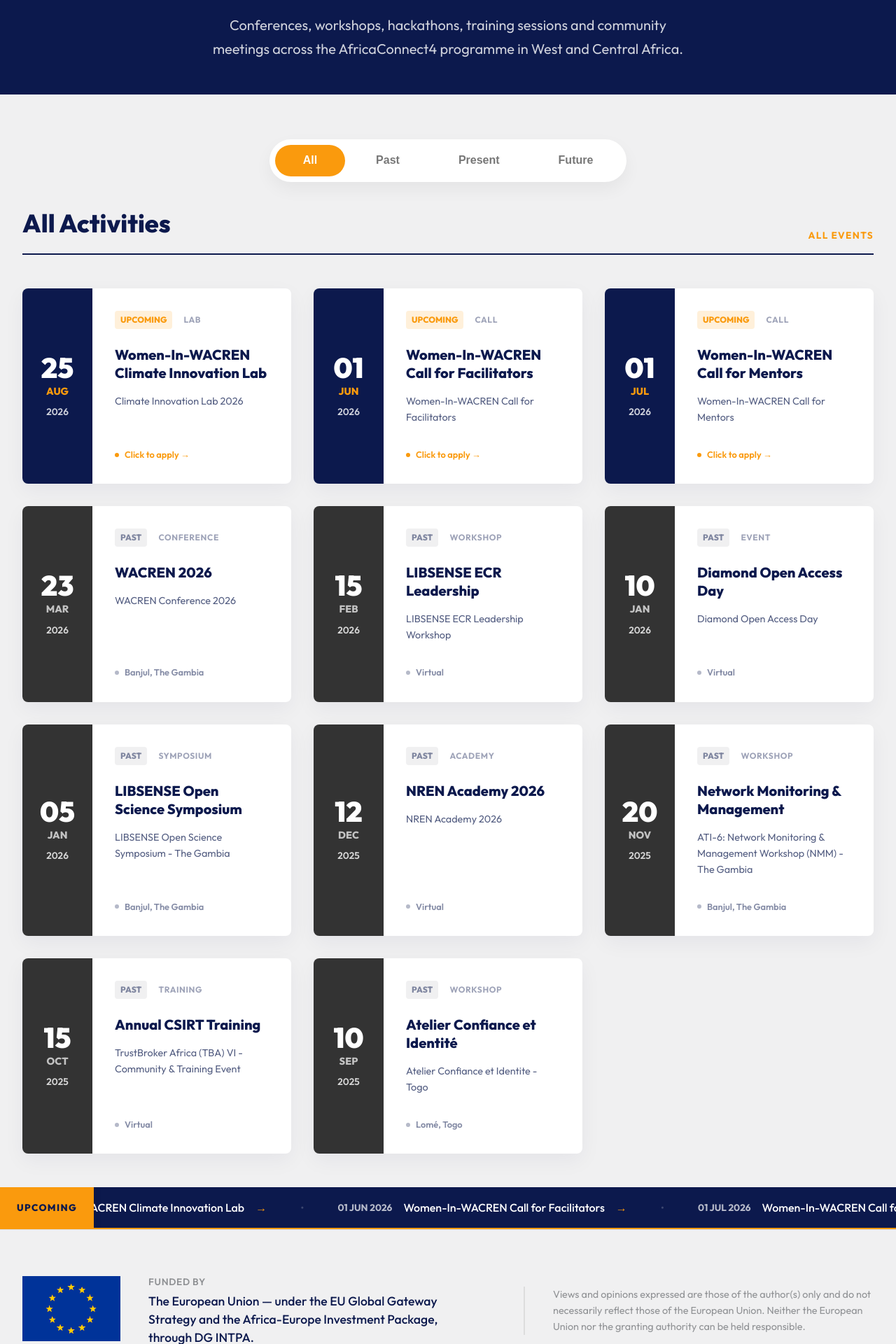
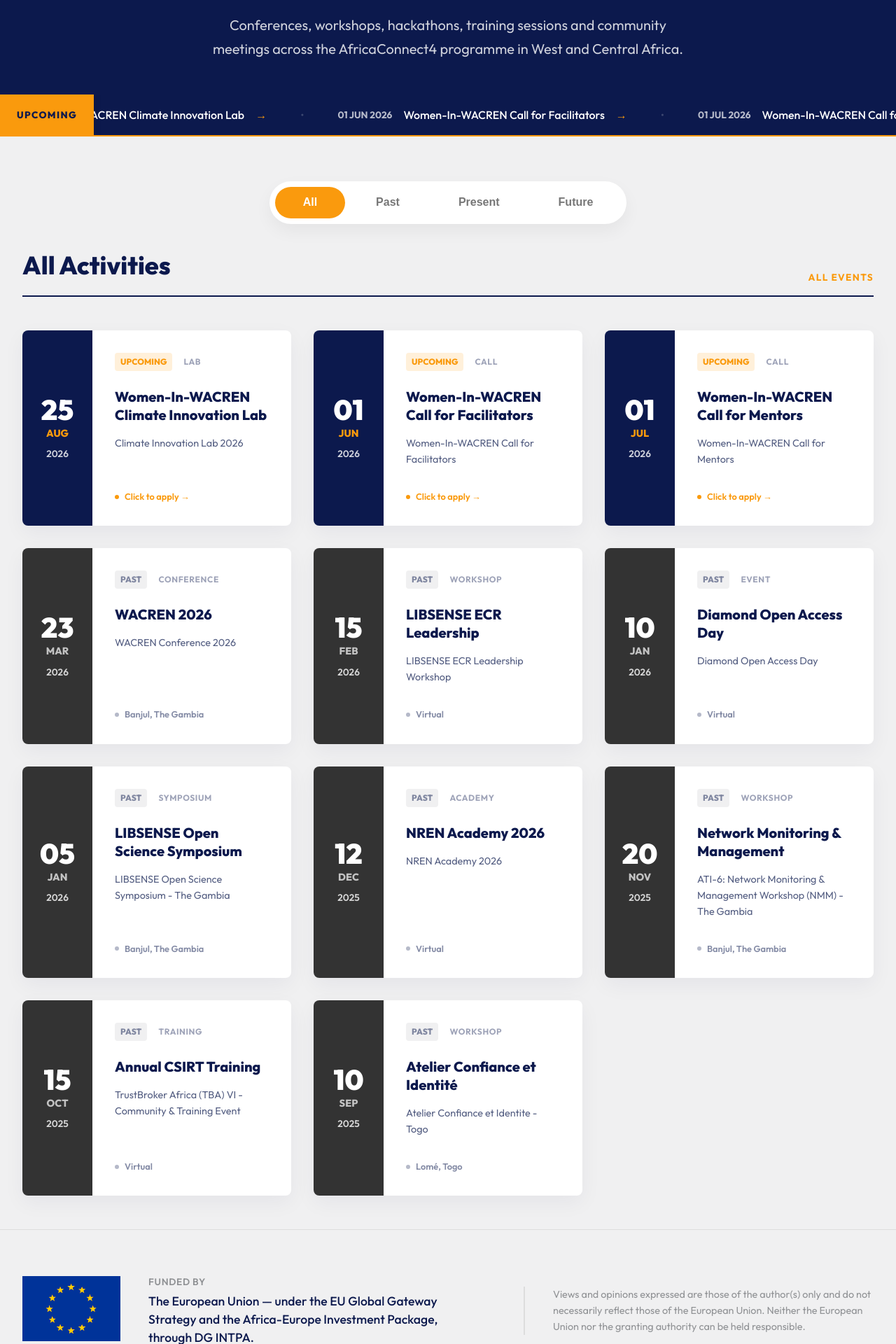
Before and after one commit to rizennews/africaconnect4, a Next.js app: page /activities in a window 1280 px wide. Shown: the part 240-2160 px from the top of the page at 70% size. Built offline with nearby package versions, Linux system fonts and the light colour scheme.

Commit message:
Restore crawler position back below hero

```diff
--- a/src/app/activities/page.tsx
+++ b/src/app/activities/page.tsx
@@ -11,9 +11,9 @@ export default function ActivitiesPage() {
         description="Conferences, workshops, hackathons, training sessions and community meetings across the AfricaConnect4 programme in West and Central Africa."
       />
 
+      <UpcomingCrawler />
+
       <ActivitiesToggle />
-
-      <UpcomingCrawler />
 
       <FundingBanner />
     </main>
```
